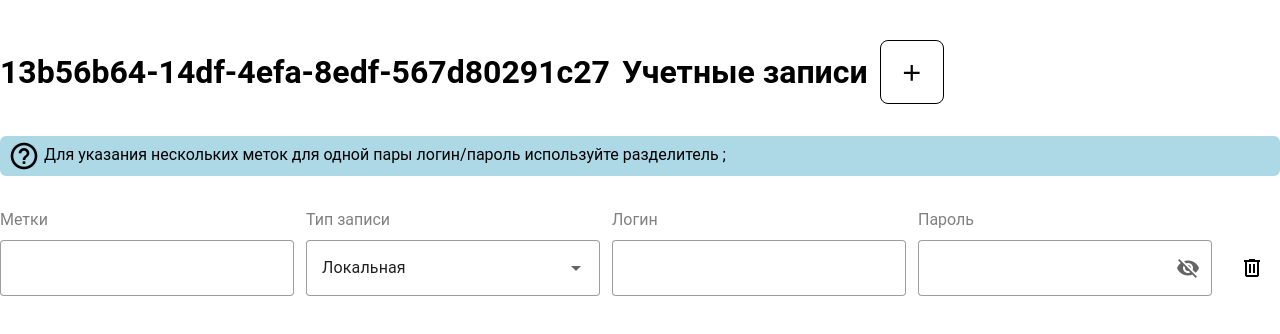
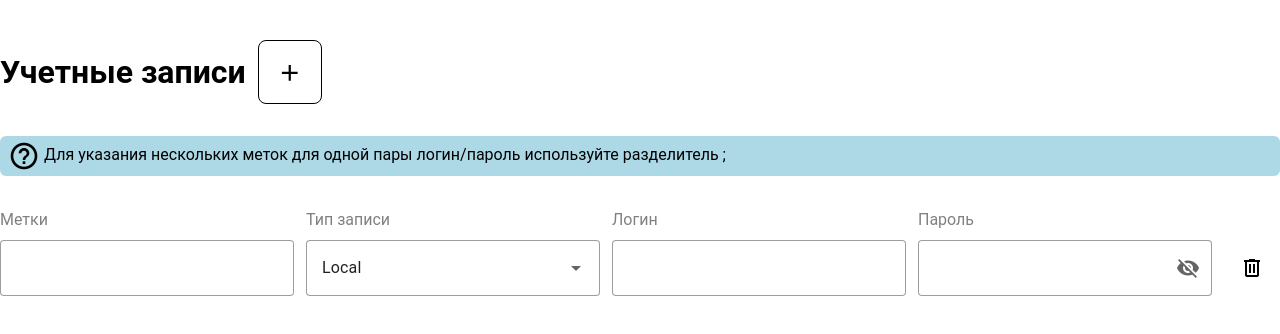
Before and after one commit to L1keTheMoon/SaaSoft-test, a Vue app: page / in a window 1280 px wide. Both pictures are taken after a click on the button 301 px from the left and 72 px from the top of the page. Shown: the top 334 px of the page. Built offline with nearby package versions, Linux system fonts and the light colour scheme.

Commit message:
feat import aliases and changed logic

```diff
--- a/src/App.vue
+++ b/src/App.vue
@@ -1,9 +1,9 @@
 <script setup lang="ts">
-import Main from './components/Main.vue';
+import AccountsForm from '@/components/AccountsForm.vue';
 </script>
 
 <template>
-  <Main />
+  <AccountsForm />
 </template>
 
 <style scoped></style>
--- a/src/components/Account.vue
+++ b/src/components/Account.vue
@@ -1,18 +1,15 @@
 <script setup lang="ts">
-import { defineProps, reactive, ref } from 'vue';
-import { useAccountsStore } from '../store/accounts';
-import type { AccountData, AccountType, InputAccountData } from '../types/types';
+import { useAccountsStore } from '@/store/accounts';
+import type { AccountType, LocalAccount } from '@/types/accounts';
+import { defineEmits, defineProps, reactive, ref } from 'vue';
 
-const { id, data = null } = defineProps<{ id: string; data?: AccountData }>();
+const { data } = defineProps<{ data: LocalAccount }>();
+const emits = defineEmits<{
+  deleteAccount: [id: string | number];
+}>();
 const accountsStore = useAccountsStore();
 
 const showPassword = ref(false);
-const inputData = reactive<InputAccountData>({
-  login: data?.login || '',
-  marks: data?.marks.map(el => el.text).join(';') || '',
-  password: data?.password || '',
-  type: data?.type || 'Локальная',
-});
 const inputErrors = reactive({
   login: '',
   password: '',
@@ -20,21 +17,18 @@ const inputErrors = reactive({
 
 function inputCompleteHandler() {
   let isValid = true;
-  if (!inputData.login) {
+
+  if (!data.login) {
     inputErrors.login = 'Обязательно';
     isValid = false;
   }
-  if (inputData.type === 'Локальная' && !inputData.password) {
+  if (data.type === 'Local' && !data.password) {
     inputErrors.password = 'Обязательно';
     isValid = false;
   }
 
   if (isValid) {
-    accountsStore.change(id, {
-      ...inputData,
-      marks: inputData.marks.split(';').map(el => ({ text: el })),
-      password: inputData.type === 'Локальная' ? inputData.password : null,
-    });
+    accountsStore.save(data);
   }
 }
 
@@ -45,57 +39,57 @@ function cleaarErrors(event: Event) {
   }
 }
 
-const selectData: AccountType[] = ['Локальная', 'LDAP'];
+const selectData: AccountType[] = ['Local', 'LDAP'];
 </script>
 
 <template>
-  <form class="account-data">
+  <li class="account-data">
     <VTextarea
+      name="marks"
+      v-model="data.marks"
       variant="outlined"
-      name="marks"
       rows="1"
       auto-grow
-      v-model="inputData.marks"
       maxlength="50"
       @blur="inputCompleteHandler"
     />
     <VSelect
+      name="type"
+      v-model="data.type"
       variant="outlined"
-      name="type"
       :items="selectData"
-      v-model="inputData.type"
       @update:model-value="inputCompleteHandler"
     />
     <VTextField
+      name="login"
+      v-model="data.login"
       variant="outlined"
-      name="login"
-      v-model="inputData.login"
       maxlength="100"
-      :style="inputData.type === 'LDAP' ? 'grid-column: auto / span 2' : ''"
+      :style="data.type === 'LDAP' ? 'grid-column: auto / span 2' : ''"
       @blur="inputCompleteHandler"
+      @input="cleaarErrors"
       :error-messages="inputErrors.login"
-      @input="cleaarErrors"
     />
     <VTextField
+      name="password"
+      v-if="data.type === 'Local'"
+      v-model="data.password"
       variant="outlined"
-      name="password"
-      v-show="inputData.type === 'Локальная'"
-      v-model="inputData.password"
       maxlength="100"
       :append-inner-icon="showPassword ? 'mdi-eye' : 'mdi-eye-off'"
       :type="showPassword ? 'text' : 'password'"
       @click:append-inner="showPassword = !showPassword"
       @blur="inputCompleteHandler"
+      @input="cleaarErrors"
       :error-messages="inputErrors.password"
-      @input="cleaarErrors"
     />
     <VBtn
-      @click="accountsStore.remove(id)"
       icon="mdi-trash-can-outline"
       variant="text"
       size="large"
+      @click="emits('deleteAccount', data.id)"
     />
-  </form>
+  </li>
 </template>
 
 <style scoped>
--- /dev/null
+++ b/src/components/AccountsForm.vue
@@ -0,0 +1,97 @@
+<script setup lang="ts">
+import Account from '@/components/Account.vue';
+import { useAccountsStore } from '@/store/accounts';
+import type { LocalAccount } from '@/types/accounts';
+import { onMounted, ref } from 'vue';
+
+const accountsStore = useAccountsStore();
+const loaclAccounts = ref<LocalAccount[]>([]);
+
+function addNewAccount() {
+  loaclAccounts.value.push({
+    id: crypto.randomUUID(),
+    login: '',
+    marks: '',
+    password: '',
+    type: 'Local',
+  });
+}
+
+function deleteAccount(id: string | number) {
+  loaclAccounts.value = loaclAccounts.value.filter(el => el.id !== id);
+  if (typeof id === 'string') {
+    accountsStore.remove(id);
+  }
+}
+
+onMounted(() => {
+  loaclAccounts.value = accountsStore.accounts.map(el => ({
+    ...el,
+    marks: el.marks.map(el => el.text).join(';') || '',
+    password: el.password || '',
+  }));
+});
+
+const titles = ['Метки', 'Тип записи', 'Логин', 'Пароль'];
+</script>
+
+<template>
+  <form>
+    <div class="form-header">
+      <h1>Учетные записи</h1>
+      <VBtn
+        variant="outlined"
+        icon="mdi-plus"
+        size="x-large"
+        style="border-radius: 8px"
+        @click="addNewAccount"
+      />
+    </div>
+    <div class="help">
+      <VIcon icon="mdi-help-circle-outline" size="x-large" />
+      Для указания нескольких меток для одной пары логин/пароль используйте разделитель ;
+    </div>
+    <div class="title">
+      <p v-for="item in titles" :key="item">
+        {{ item }}
+      </p>
+    </div>
+    <ul class="accounts">
+      <Account
+        v-for="item in loaclAccounts"
+        :key="item.id"
+        :data="item"
+        @deleteAccount="deleteAccount"
+      />
+    </ul>
+  </form>
+</template>
+
+<style scoped>
+.form-header {
+  display: flex;
+  align-items: center;
+  gap: 12px;
+  margin-top: 40px;
+}
+
+.help {
+  background-color: lightblue;
+  margin: 32px 0;
+  padding: 4px 8px;
+  border-radius: 6px;
+}
+
+.title {
+  display: grid;
+  grid-template-columns: repeat(4, 1fr) 56px;
+  color: gray;
+  margin-bottom: 8px;
+}
+
+.accounts {
+  display: flex;
+  flex-direction: column;
+  gap: 12px;
+}
+</style>
--- a/src/components/Main.vue
+++ /dev/null
@@ -1,63 +0,0 @@
-<script setup lang="ts">
-import { useAccountsStore } from '../store/accounts';
-import Account from './Account.vue';
-
-const accountsStore = useAccountsStore();
-
-const titles = ['Метки', 'Тип записи', 'Логин', 'Пароль'];
-</script>
-
-<template>
-  <header class="header">
-    <h1>{{ accountsStore.accounts[0]?.id }}</h1>
-    <h1>Учетные записи</h1>
-    <VBtn
-      @click="accountsStore.add"
-      variant="outlined"
-      icon="mdi-plus"
-      size="x-large"
-      style="border-radius: 8px"
-    />
-  </header>
-  <div class="help">
-    <VIcon icon="mdi-help-circle-outline" size="x-large" />
-    Для указания нескольких меток для одной пары логин/пароль используйте разделитель ;
-  </div>
-  <div class="title">
-    <p v-for="item in titles" :key="item">
-      {{ item }}
-    </p>
-  </div>
-  <div class="accounts">
-    <Account v-for="item in accountsStore.accounts" :key="item.id" :="item" />
-  </div>
-</template>
-
-<style scoped>
-.header {
-  display: flex;
-  align-items: center;
-  gap: 12px;
-  margin-top: 40px;
-}
-
-.help {
-  background-color: lightblue;
-  margin: 32px 0;
-  padding: 4px 8px;
-  border-radius: 6px;
-}
-
-.title {
-  display: grid;
-  grid-template-columns: repeat(4, 1fr) 56px;
-  color: gray;
-  margin-bottom: 8px;
-}
-
-.accounts {
-  display: flex;
-  flex-direction: column;
-  gap: 12px;
-}
-</style>
--- a/src/store/accounts.ts
+++ b/src/store/accounts.ts
@@ -1,45 +1,49 @@
+import { ref } from 'vue';
 import { defineStore } from 'pinia';
-import { ref } from 'vue';
-import type { Account, AccountData } from '../types/types';
+import type { Account, LocalAccount } from '@/types/accounts';
 
 export const useAccountsStore = defineStore('accounts', () => {
   let accounts = ref<Account[]>([]);
 
-  function add() {
-    accounts.value.push({ id: crypto.randomUUID() });
-  }
-
-  function change(id: string, newData: AccountData) {
-    accounts.value = accounts.value.map(el => {
-      if (el.id !== id) {
-        return el;
-      } else {
-        return { id, data: newData };
-      }
-    });
+  function save(newAccount: LocalAccount) {
+    const accountIndex = accounts.value.findIndex(el => el.id === newAccount.id);
+    if (accountIndex > -1) {
+      accounts.value[accountIndex] = parseLocalAccount(newAccount);
+    } else {
+      accounts.value.push(parseLocalAccount(newAccount));
+    }
     saveInStorage();
   }
 
   function remove(id: string) {
-    const removeIndex = accounts.value.findIndex(el => el.id === id)
-    const removed = accounts.value.splice(removeIndex, 1);
-    if (removed[0]?.data) {
+    const removeIndex = accounts.value.findIndex(el => el.id === id);
+    if (removeIndex > -1) {
+      accounts.value.splice(removeIndex, 1);
       saveInStorage();
     }
   }
 
   function saveInStorage() {
-    sessionStorage.setItem('accounts', JSON.stringify(accounts.value.filter(el => el.data)));
+    sessionStorage.setItem('accounts', JSON.stringify(accounts.value));
   }
 
-  function checkSavedData() {
+  function parseLocalAccount(localAccount: LocalAccount): Account {
+    return {
+      ...localAccount,
+      login: localAccount.login.trim(),
+      marks: localAccount.marks.split(';').map(el => ({ text: el.trim() })),
+      password: localAccount.type === 'Local' ? localAccount.password : null,
+    }
+  }
+
+  function loadSavedData() {
     const stringifiedData = sessionStorage.getItem('accounts');
     if (stringifiedData) {
       const savedAccounts = JSON.parse(stringifiedData) as Account[];
       accounts.value.push(...savedAccounts);
     }
   }
-  checkSavedData();
+  loadSavedData();
 
-  return { accounts, add, change, remove };
+  return { accounts, save, remove };
 });
--- /dev/null
+++ b/src/types/accounts.ts
@@ -0,0 +1,21 @@
+interface Mark {
+  text: string;
+}
+
+export type AccountType = 'Local' | 'LDAP';
+
+export interface Account {
+  id: string;
+  marks: Mark[];
+  type: AccountType;
+  login: string;
+  password: string | null;
+}
+
+export interface LocalAccount {
+  id: string;
+  marks: string;
+  type: AccountType;
+  login: string;
+  password: string;
+}
--- a/vite.config.ts
+++ b/vite.config.ts
@@ -4,4 +4,9 @@ import vue from '@vitejs/plugin-vue';
 // https://vite.dev/config/
 export default defineConfig({
   plugins: [vue()],
+  resolve: {
+    alias: {
+      '@': '/src',
+    }
+  }
 });
```
Also changed, not shown: src/types/types.ts (deleted, +0 -24 lines), tsconfig.app.json (+14 -3 lines), tsconfig.json (+8 -1 lines), tsconfig.node.json (+9 -5 lines).
